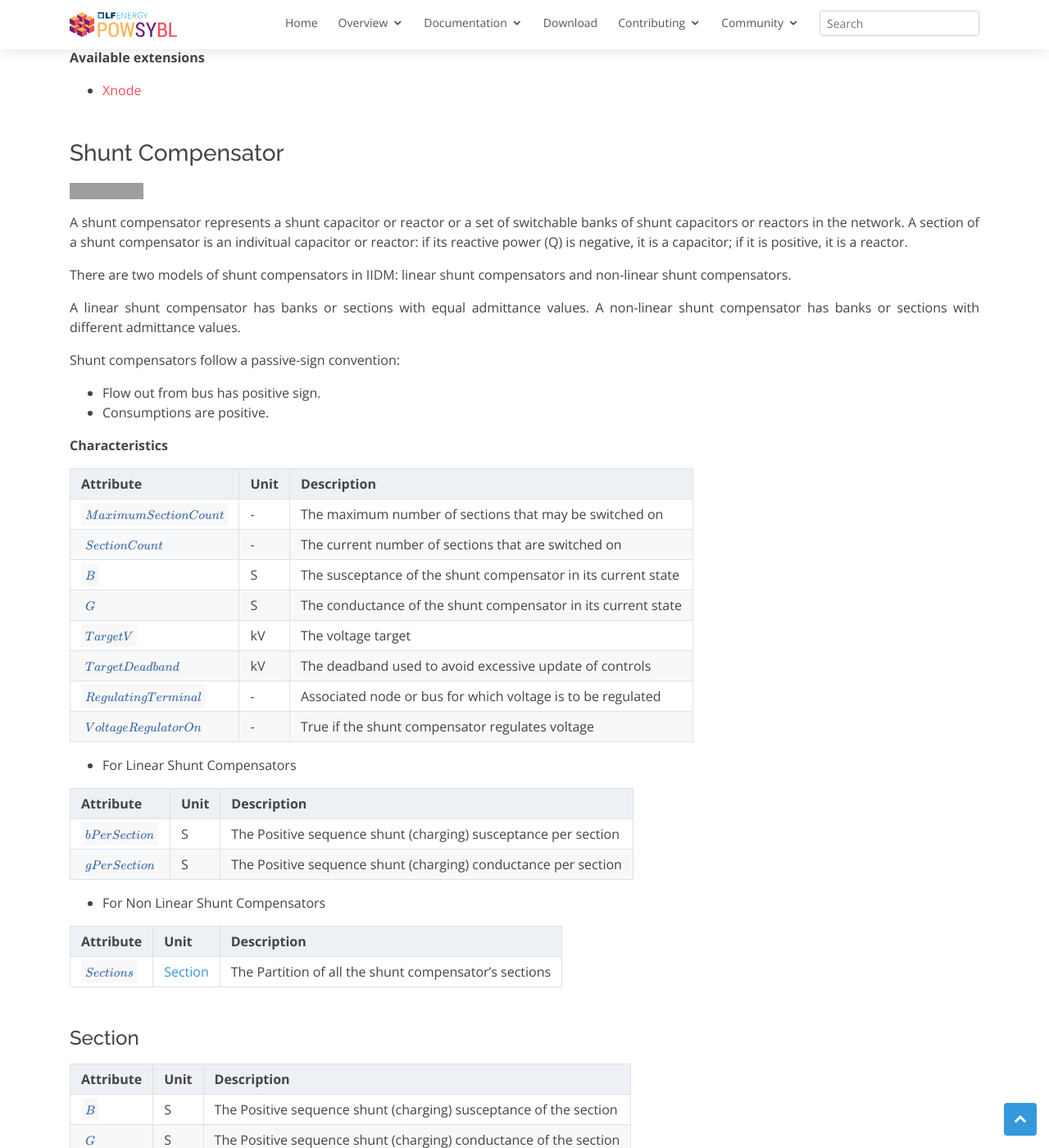
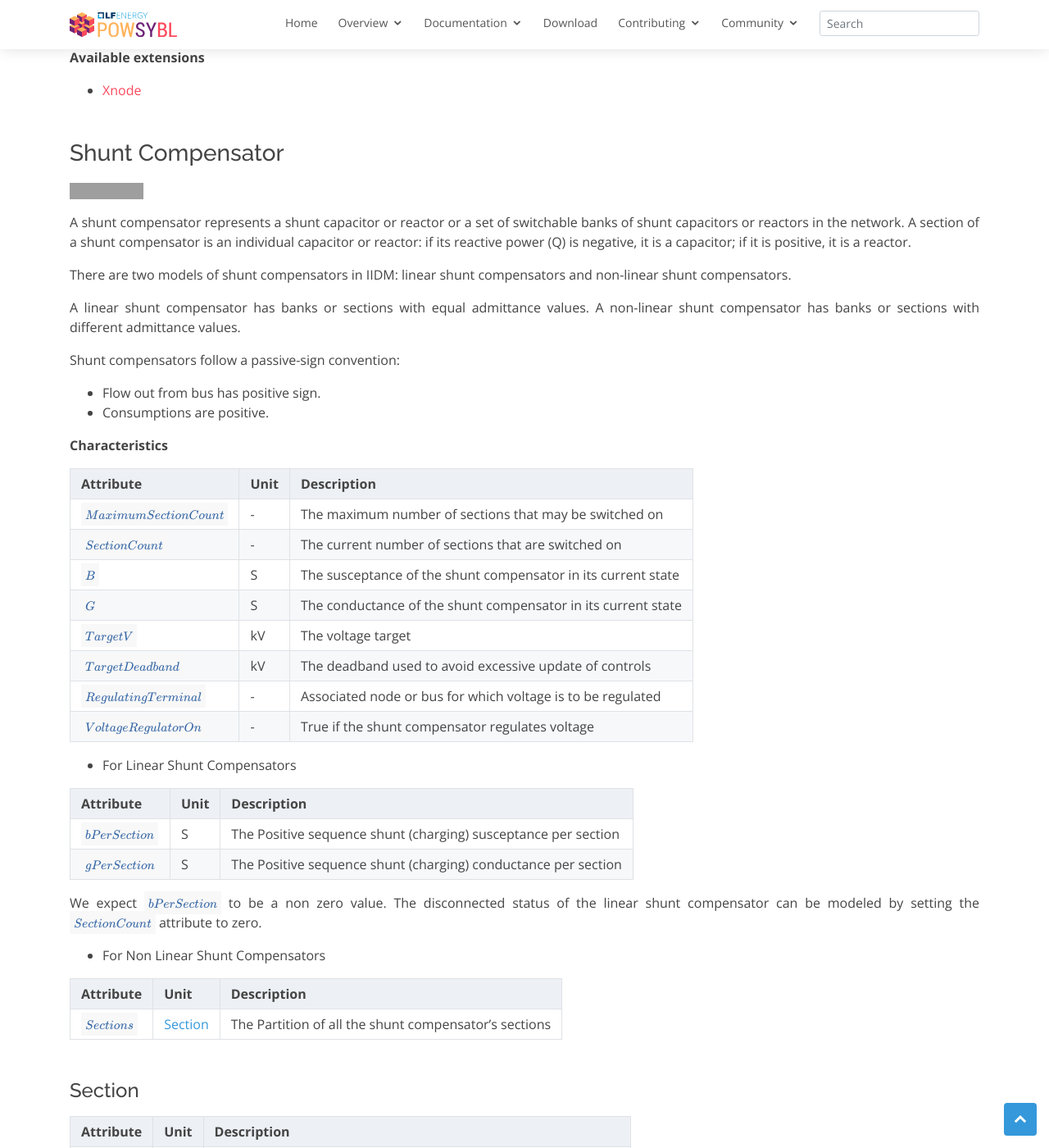
Before and after one commit to powsybl/powsybl.github.io, a Jekyll site: the page built from pages/documentation/grid/model/index.md, in a window 1280 px wide and 1400 px high, scrolled down 9009 px. Shown: the whole window at 82% size. Built offline with Jekyll 4.4.1, drawn with Linux system fonts in a browser that asks for light colours; our own code applies the rules of GitHub Pages for plain Markdown files; some of the changed text lies outside the part shown; grey boxes are pictures that could not be loaded.

Commit message:
Clarify conventions for shunts.
Signed-off-by: Anne Tilloy <anne.tilloy@rte-france.com>

```diff
--- a/pages/documentation/grid/model/index.md
+++ b/pages/documentation/grid/model/index.md
@@ -241,7 +241,7 @@
 -->
 
 A shunt compensator represents a shunt capacitor or reactor or a set of switchable banks of shunt capacitors or reactors in the network. A section of a shunt compensator
-is an indivitual capacitor or reactor: if its reactive power (Q) is negative, it is a capacitor; if it is positive, it is a reactor.
+is an individual capacitor or reactor: if its reactive power (Q) is negative, it is a capacitor; if it is positive, it is a reactor.
 
 There are two models of shunt compensators in IIDM: linear shunt compensators and non-linear shunt compensators.
 
@@ -272,6 +272,8 @@
 | $$bPerSection$$ | S | The Positive sequence shunt (charging) susceptance per section |
 | $$gPerSection$$ | S | The Positive sequence shunt (charging) conductance per section |
 
+We expect $$bPerSection$$ to be a non zero value. The disconnected status of the linear shunt compensator can be modeled by setting the $$SectionCount$$ attribute to zero.
+
 - For Non Linear Shunt Compensators
 
 | Attribute | Unit | Description |
@@ -284,6 +286,8 @@
 | --------- | ---- |------------ |
 | $$B$$ | S | The Positive sequence shunt (charging) susceptance of the section |
 | $$G$$ | S | The Positive sequence shunt (charging) conductance of the section |
+
+$$B$$ and $$G$$ attributes can be equal zero, but the disconnected status of the non linear shunt compensator can be modeled by setting the $$SectionCount$$ attribute to zero. The section which $$SectionCount$$ equal to $$1$$ is the first effective section, and it would be more efficient to affect it a non zero susceptance.
 
 **Specifications**
 
```
